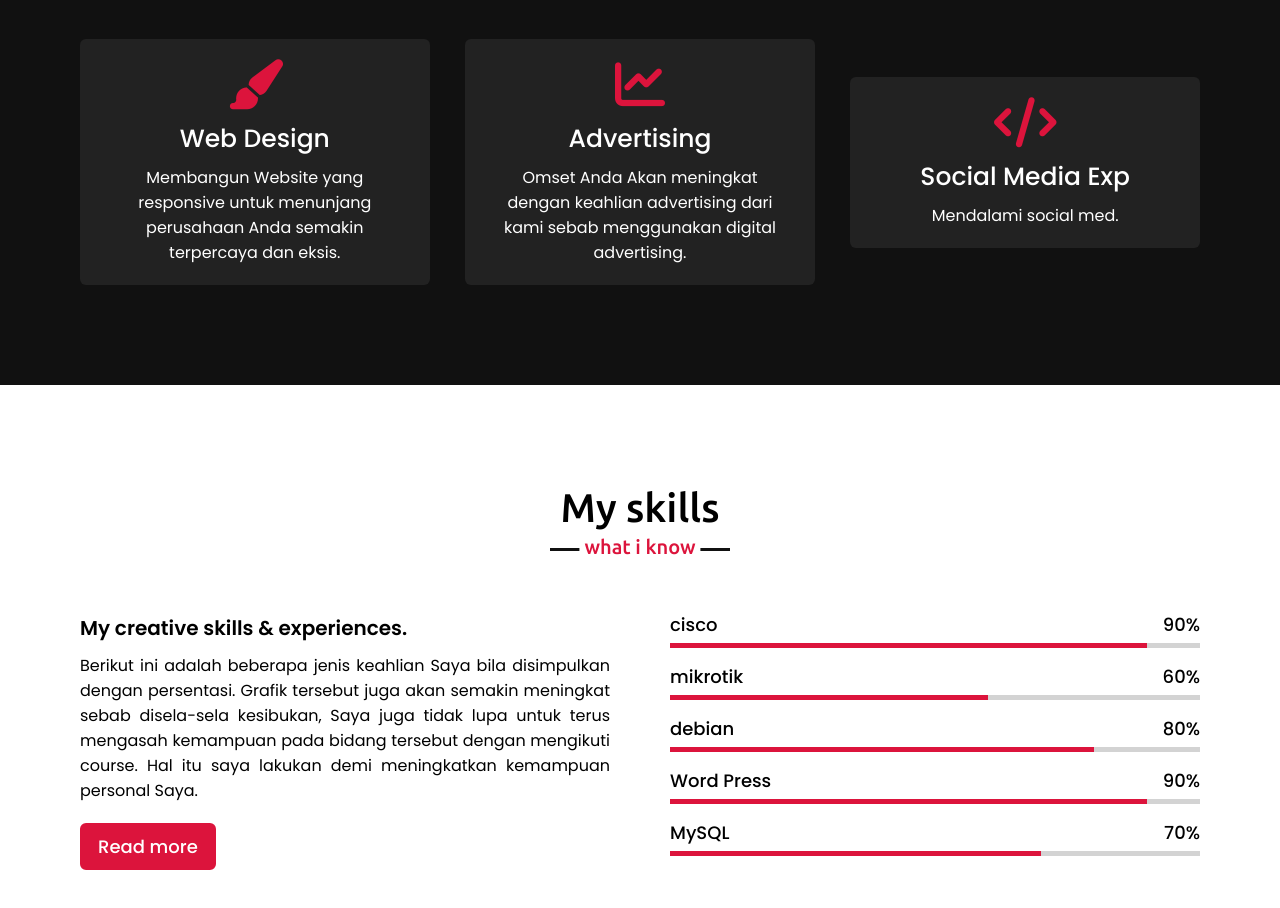
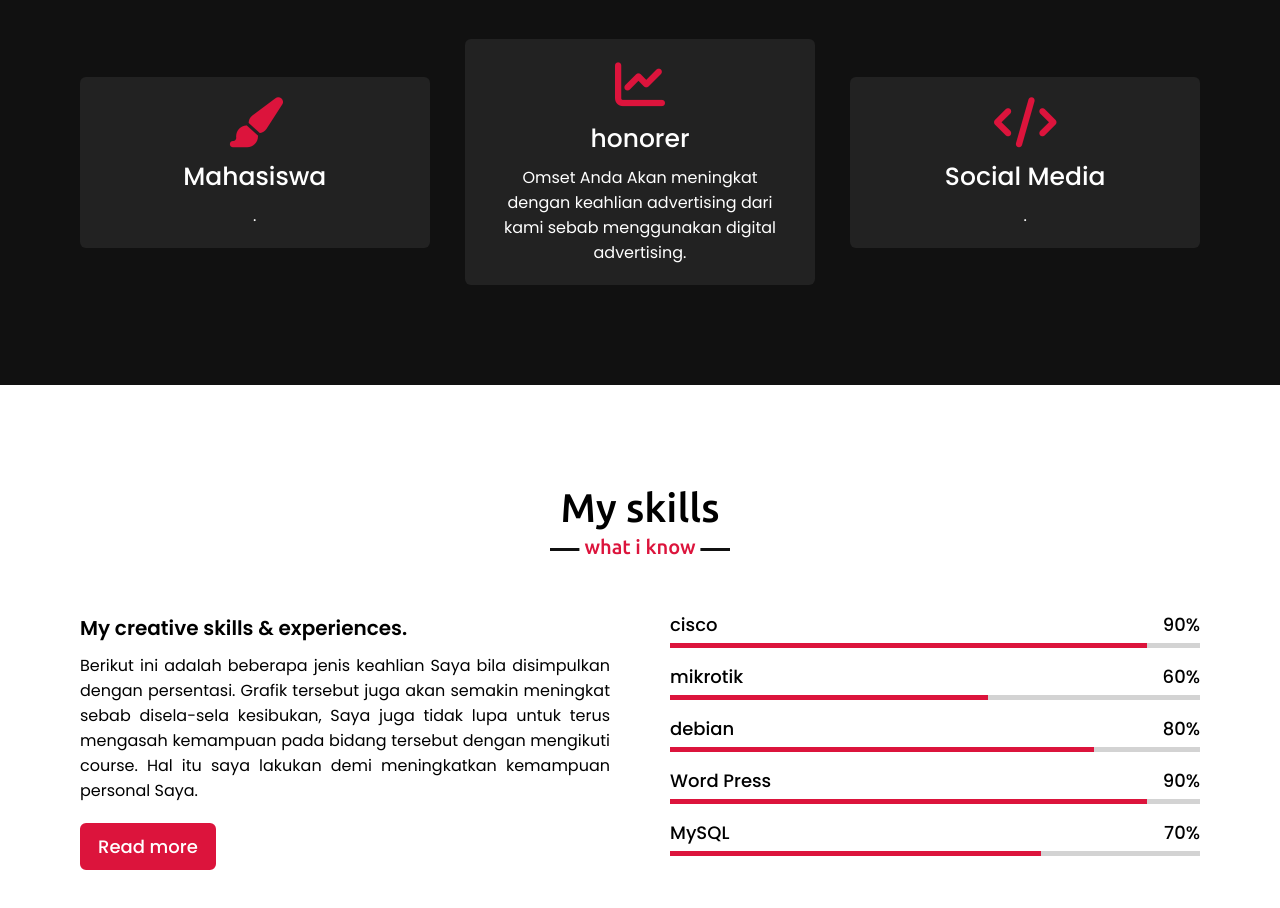
Before and after one commit to Denisandhika/final-project, a plain HTML site: page index.html in a window 1280 px wide. Shown: the part 1720-2628 px from the top of the page. Drawn offline with nearby package versions, Linux system fonts and the light colour scheme.

Commit message:
001_denisandhika_finalproject

```diff
--- a/index.html
+++ b/index.html
@@ -74,22 +74,22 @@
                 <div class="card">
                     <div class="box">
                         <i class="fas fa-paint-brush"></i>
-                        <div class="text">Web Design</div>
-                        <p>Membangun Website yang responsive untuk menunjang perusahaan Anda semakin terpercaya dan eksis.</p>
+                        <div class="text">Mahasiswa</div>
+                        <p>.</p>
                     </div>
                 </div>
                 <div class="card">
                     <div class="box">
                         <i class="fas fa-chart-line"></i>
-                        <div class="text">Advertising</div>
+                        <div class="text">honorer</div>
                         <p>Omset Anda Akan meningkat dengan keahlian advertising dari kami sebab menggunakan digital advertising.</p>
                     </div>
                 </div>
                 <div class="card">
                     <div class="box">
                         <i class="fas fa-code"></i>
-                        <div class="text">Social Media Exp</div>
-                        <p>Mendalami social med.</p>
+                        <div class="text">Social Media </div>
+                        <p>.</p>
                     </div>
                 </div>
                </div>
```
